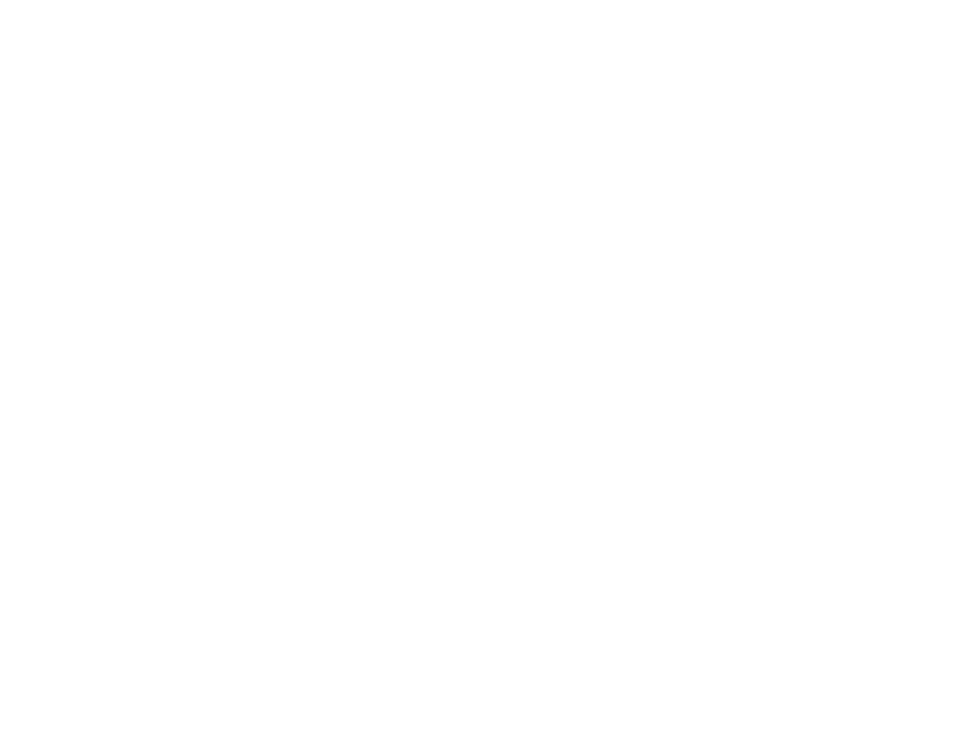
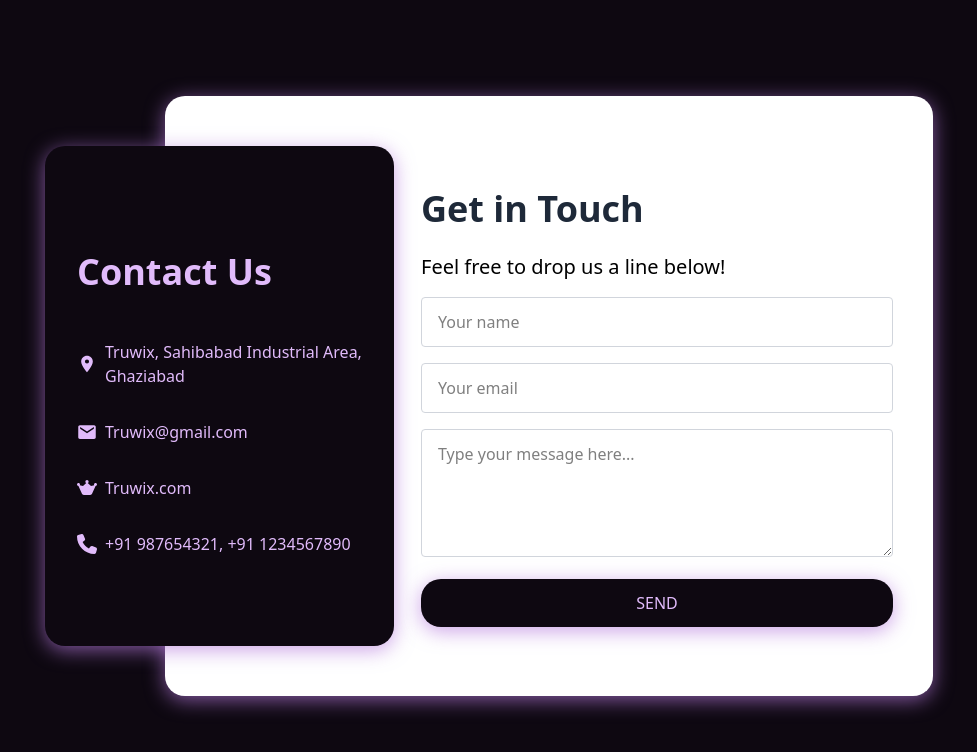
Before and after one commit to CsDeveloperLead/TruwixFinal, a React (Vite) app: page /contact in a window 1280 px wide. Before the commit this address had no page. Shown: the top 752 px of the page, without its empty margins (91-1068 px from the left). Built offline with nearby package versions, Linux system fonts and the light colour scheme.

Commit message:
Conatact page Done

```diff
--- a/package.json
+++ b/package.json
@@ -10,9 +10,11 @@
     "preview": "vite preview"
   },
   "dependencies": {
+    "@emailjs/browser": "^4.4.1",
     "@tailwindcss/vite": "^4.0.0",
     "react": "^18.3.1",
     "react-dom": "^18.3.1",
+    "react-icons": "^5.4.0",
     "react-router-dom": "^7.1.3",
     "tailwindcss": "^4.0.0"
   },
--- a/src/App.jsx
+++ b/src/App.jsx
@@ -1,5 +1,6 @@
 import { BrowserRouter as Router, Routes, Route } from "react-router-dom";
 import Home from "./Pages/HomePage.jsx";
+import Contact from "./Pages/Contact.jsx";
 
 const App = () => {
   return (
@@ -9,6 +10,7 @@
         <Routes>
           {/* Route Definitions */}
           <Route path="/" element={<Home />} />
+          <Route path="/contact" element={<Contact/>} />
         </Routes>
       </div>
     </Router>
--- a/src/Components/Navbar.jsx
+++ b/src/Components/Navbar.jsx
@@ -1,27 +1,28 @@
-import React from 'react'
-import Logo from '../assets/truwixLogo.svg'
+import { Link } from "react-router-dom";
+import Logo from "../assets/truwixLogo.svg";
 
 const Navbar = () => {
   return (
     <>
-      <div className='w-[90%] relative mx-auto flex flex-col bg-gradient-to-b from-[#0e0811] to-[#1e213d] rounded-2xl'>
-        <div
-          className='w-full h-auto flex justify-between items-center p-2 rounded-2xl xl:px-8 relative z-50'>
-          <img src={Logo} alt="Truwix Logo" className='w-36' />
-          <div className='hidden md:flex w-auto h-auto gap-6 xl:gap-8 text-white xl:text-lg'>
+      <div className="w-[90%] relative mx-auto flex flex-col bg-gradient-to-b from-[#0e0811] to-[#1e213d] rounded-2xl">
+        <div className="w-full h-auto flex justify-between items-center p-2 rounded-2xl xl:px-8 relative z-50">
+          <img src={Logo} alt="Truwix Logo" className="w-36" />
+          <div className="hidden md:flex w-auto h-auto gap-6 xl:gap-8 text-white xl:text-lg">
             <span>Home</span>
             <span>Why</span>
             <span>Solutions</span>
             <span>Case Studies</span>
           </div>
-          <button className='px-5 py-1.5 bg-[#010916] cursor-pointer border font-semibold border-[#E1BBFB] rounded-3xl text-white xl:px-8 xl:text-lg'>
+          <Link to="/contact">
+          <button className="px-5 py-1.5 bg-[#010916] cursor-pointer border font-semibold border-[#E1BBFB] rounded-3xl text-white xl:px-8 xl:text-lg">
             Contact Us
           </button>
+          </Link>
         </div>
-        <div className='h-5 bg-gradient-to-r from-[#124fff] via-[#fdfefe] to-[#2e85ff] rounded-b-full absolute w-full -bottom-1 -z-10'></div>
+        <div className="h-5 bg-gradient-to-r from-[#124fff] via-[#fdfefe] to-[#2e85ff] rounded-b-full absolute w-full -bottom-1 -z-10"></div>
       </div>
     </>
-  )
-}
+  );
+};
 
-export default Navbar
+export default Navbar;
--- /dev/null
+++ b/src/Pages/Contact.jsx
@@ -0,0 +1,129 @@
+// Contact.js
+import React from "react";
+import { MdLocationOn } from "react-icons/md";
+import { IoMdMail } from "react-icons/io";
+import { FaWebAwesome } from "react-icons/fa6";
+import { FaPhone } from "react-icons/fa6";
+import { AiFillInstagram } from "react-icons/ai";
+import { FaTwitter } from "react-icons/fa";
+import { SiLinkedin } from "react-icons/si";
+
+const Contact = () => {
+  return (
+    <div className="flex flex-col md:flex-row justify-center items-center min-h-screen gap-10  bg-[#0e0811]"  style={{
+        boxShadow: "0 4px 20px rgba(181, 122, 221, 0.7)", // Purple shadow
+        borderRadius: "0px",
+      }}>
+      {/* Contact Information Section (Mobile View) */}
+      <div className="bg-[#0e0811] w-[90%]  rounded-xl flex md:hidden shadow-2xl text-[#E1BBFB] flex-col gap-4 justify-center px-8 h-[250px] relative z-20">
+        <h2 className="text-2xl font-semibold">Contact Us</h2>
+        <p className="flex items-center text-sm">
+          <span className="mr-2">
+            <MdLocationOn size={16} />
+          </span>
+          Truwix, Sahibabad Industrial Area, <br /> Ghaziabad
+        </p>
+        <p className="flex items-center text-sm">
+          <span className="mr-2">
+            <IoMdMail size={16} />
+          </span>{" "}
+          Truwix@gmail.com
+        </p>
+        <p className="flex items-center text-sm">
+          <span className="mr-2">
+            <FaWebAwesome size={16} />
+          </span>{" "}
+          Truwix.com
+        </p>
+        <p className="flex items-center text-sm">
+          <span className="mr-2">
+            <FaPhone size={16} />
+          </span>{" "}
+          +91 {" "} 987654321, +91 {" "} 1234567890
+        </p>
+      </div>
+
+      {/* Contact Us Form */}
+      <div
+        className="bg-white w-[95%] md:w-[60%] flex flex-col md:flex-row items-center relative min-h-[500px] md:min-h-[600px] -top-1"
+        style={{
+          boxShadow: "0 4px 20px rgba(181, 122, 221, 0.7)", // Purple shadow
+          borderRadius: "20px",
+        }}
+      >
+        {/* Contact Information Section (Desktop View) */}
+        <div className="bg-[#0e0811] hidden md:flex shadow-2xl text-[#E1BBFB] flex-col gap-8 justify-center px-8 h-[500px] absolute left-[-120px]"  style={{
+          boxShadow: "0 4px 20px rgba(181, 122, 221, 0.7)", // Purple shadow
+          borderRadius: "20px",
+        }}>
+          <h2 className="text-4xl font-semibold my-4">Contact Us</h2>
+          <p className="flex items-center">
+            <span className="mr-2">
+              <MdLocationOn size={20} />
+            </span>
+            Truwix, Sahibabad Industrial Area, <br /> Ghaziabad
+          </p>
+          <p className="flex items-center">
+            <span className="mr-2">
+              <IoMdMail size={20} />
+            </span>{" "}
+            Truwix@gmail.com
+          </p>
+          <p className="flex items-center">
+            <span className="mr-2">
+              <FaWebAwesome size={20} />
+            </span>{" "}
+            Truwix.com
+          </p>
+          <p className="flex items-center">
+            <span className="mr-2">
+              <FaPhone size={20} />
+            </span>
+            +91 {" "} 987654321, +91 {" "} 1234567890
+          </p>
+        </div>
+
+        {/* Form Section */}
+        <div className="w-1/3 hidden md:block"></div>
+        <div className="w-[90%] md:w-2/3">
+          <div className="bg-white md:pr-10">
+            <h2 className="text-2xl md:text-4xl text-center md:text-start font-bold text-gray-800 my-2 md:my-6">
+              Get in Touch
+            </h2>
+            <p className="text-center md:text-start text-base md:text-xl mb-4">
+              Feel free to drop us a line below!
+            </p>
+            <form className="space-y-4">
+              <input
+                type="text"
+                placeholder="Your name"
+                className="w-full px-4 py-3 border border-gray-300 rounded focus:outline-none focus:ring-2 focus:ring-[#b57add]"
+              />
+              <input
+                type="email"
+                placeholder="Your email"
+                className="w-full px-4 py-3 border border-gray-300 rounded focus:outline-none focus:ring-2 focus:ring-[#b57add]"
+              />
+              <textarea
+                placeholder="Type your message here..."
+                className="w-full px-4 py-3 border border-gray-300 rounded focus:outline-none focus:ring-2 focus:ring-[#b57add] h-32"
+              ></textarea>
+              <button
+                type="submit"
+                className="px-4 py-3 bg-[#0e0811] text-[#E1BBFB] rounded-full transition duration-300 shadow-lg w-full cursor-pointer"
+                style={{
+                    boxShadow: "0 4px 20px rgba(181, 122, 221, 0.7)", // Purple shadow
+                    borderRadius: "20px",
+                  }}
+              >
+                SEND
+              </button>
+            </form>
+          </div>
+        </div>
+      </div>
+    </div>
+  );
+};
+
+export default Contact;
--- a/src/Pages/HomePage.jsx
+++ b/src/Pages/HomePage.jsx
@@ -15,7 +15,7 @@
     </div>
 
       <div className="absolute top-1/2 left-1/2  -translate-x-1/2 -translate-y-1/2 text-center flex flex-col gap-6">
-        <h1 className="text-6xl font-bold text-white bg-clip-text text-transparent bg-gradient-to-b from-[#FFFFFF] to-[#E1BBFB]">
+        <h1 className="text-4xl md:text-6xl font-bold  bg-clip-text text-transparent bg-gradient-to-b from-[#FFFFFF] to-[#E1BBFB]">
           Where Creativity
           <br />
           Meets Purpose
@@ -25,8 +25,8 @@
           that’s strong, impactful, and full of meaning.
         </p>
         <div className="flex gap-10">
-            <button className="w-[200px] py-3 bg-white text-black rounded-xl cursor-pointer">See Our Work</button>
-            <button className="w-[200px] py-3 bg-black text-white rounded-xl cursor-pointer">Get A Quote</button>
+            <button className="w-[150px] md:w-[200px] py-3 bg-white text-black rounded-xl cursor-pointer">See Our Work</button>
+            <button className="w-[150px] md:w-[200px] py-3 bg-black text-white rounded-xl cursor-pointer">Get A Quote</button>
         </div>
       </div>
     </div>
```
Also changed, not shown: 1 other file (tests, documents, lock files or other folders).
